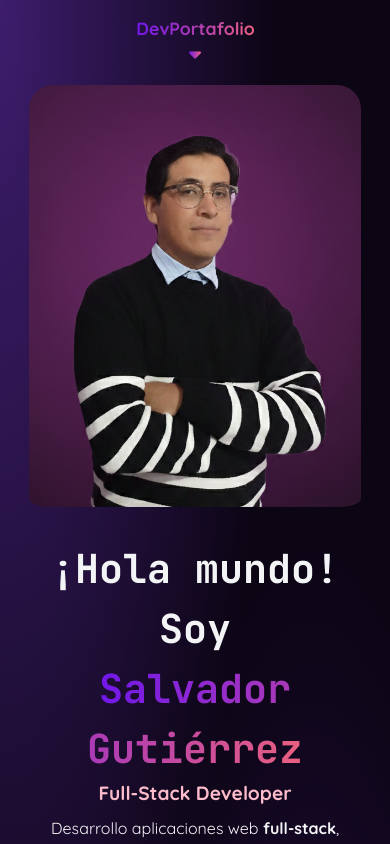
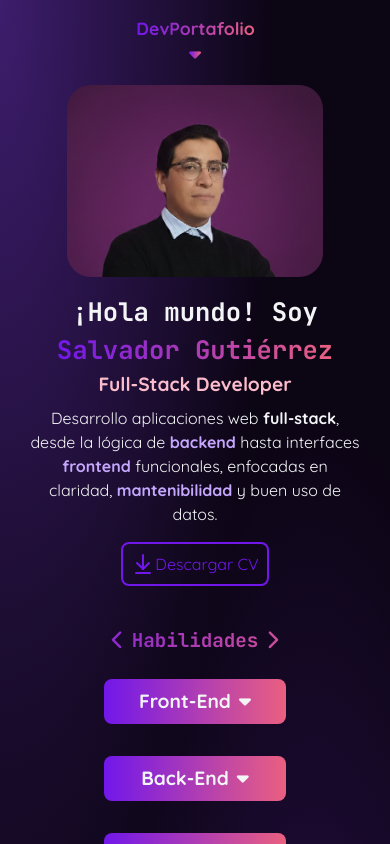
Before and after one commit to Salvador-97/Portafolio, a React (Vite) app: page / in a window 390 px wide. Shown: the top 844 px of the page. Built offline with nearby package versions, Linux system fonts and the light colour scheme.

Commit message:
fix(Responsive foto perfil)

```diff
--- a/src/components/AcercaMi.jsx
+++ b/src/components/AcercaMi.jsx
@@ -142,21 +142,21 @@ export default function AcercaMi() {
         <>
             <div className="w-full flex flex-col items-center">
                 <h1 className={clsx(
-                    "font-[700] font-titulos text-[2.5rem] text-blanco text-center",
+                    "font-[700] font-titulos text-[1.6rem] lg:text-[2.5rem] text-blanco text-center",
                     "border-transparent rounded-[0.4rem] mt-[1rem]",
                 )}> {saludo}
                 </h1>
                 <h2 className='titulo text-rosaPalido font-[800] text-[1.2rem]'>Full-Stack Developer</h2>
-                <p className='text-blanco text-center mt-[0.5rem]'>{aboutMe}</p>
-                <a href='Portafolio/CV_Dev_Salvador_Gutiérrez_Olvera.pdf' download className={clsx(
-                    'max-w-[60%]  mt-4 border-rosaBoton border-2 text-rosaBoton p-2 rounded-[0.5rem]',
+                <p className='text-blanco text-center mt-[0.5rem] max-w-[40ch]'>{aboutMe}</p>
+                <a href='/Portafolio/CV_Dev_Salvador_Gutiérrez_Olvera.pdf' download className={clsx(
+                    'max-w-[60%] mt-4 border-rosaBoton border-2 text-rosaBoton p-2 rounded-[0.5rem]',
                     'flex justify-around'
                 )}>
                     <ArrowDownToLine />Descargar CV
                 </a>
             </div>
-            <div className='w-full max-w-[25rem]'>
-                    <img src="Portafolio/Foto.png" className='rounded-[1.5rem] pb-[1rem]' alt="" />
+            <div className='w-full max-w-[16rem] sm:max-w-[18rem] md:max-w-[22rem] lg:max-w-[25rem] h-[12rem] md:h-[15rem] lg:h-[25rem] overflow-hidden rounded-[1.5rem]'>
+                    <img src="/Portafolio/Foto.png" className='lg:h-full lg:w-full object-cover' alt="" />
             </div>
         </>
     );
```
